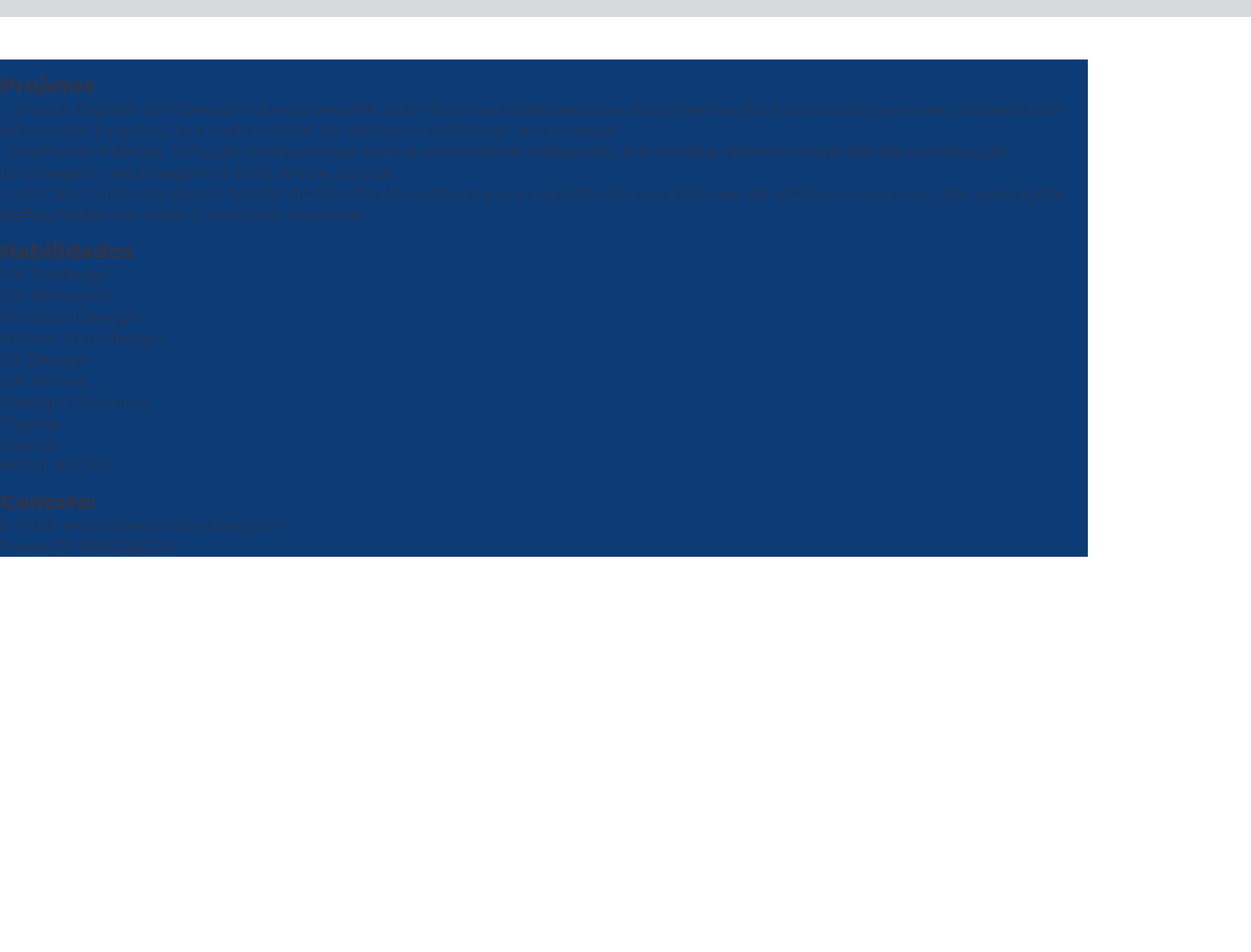
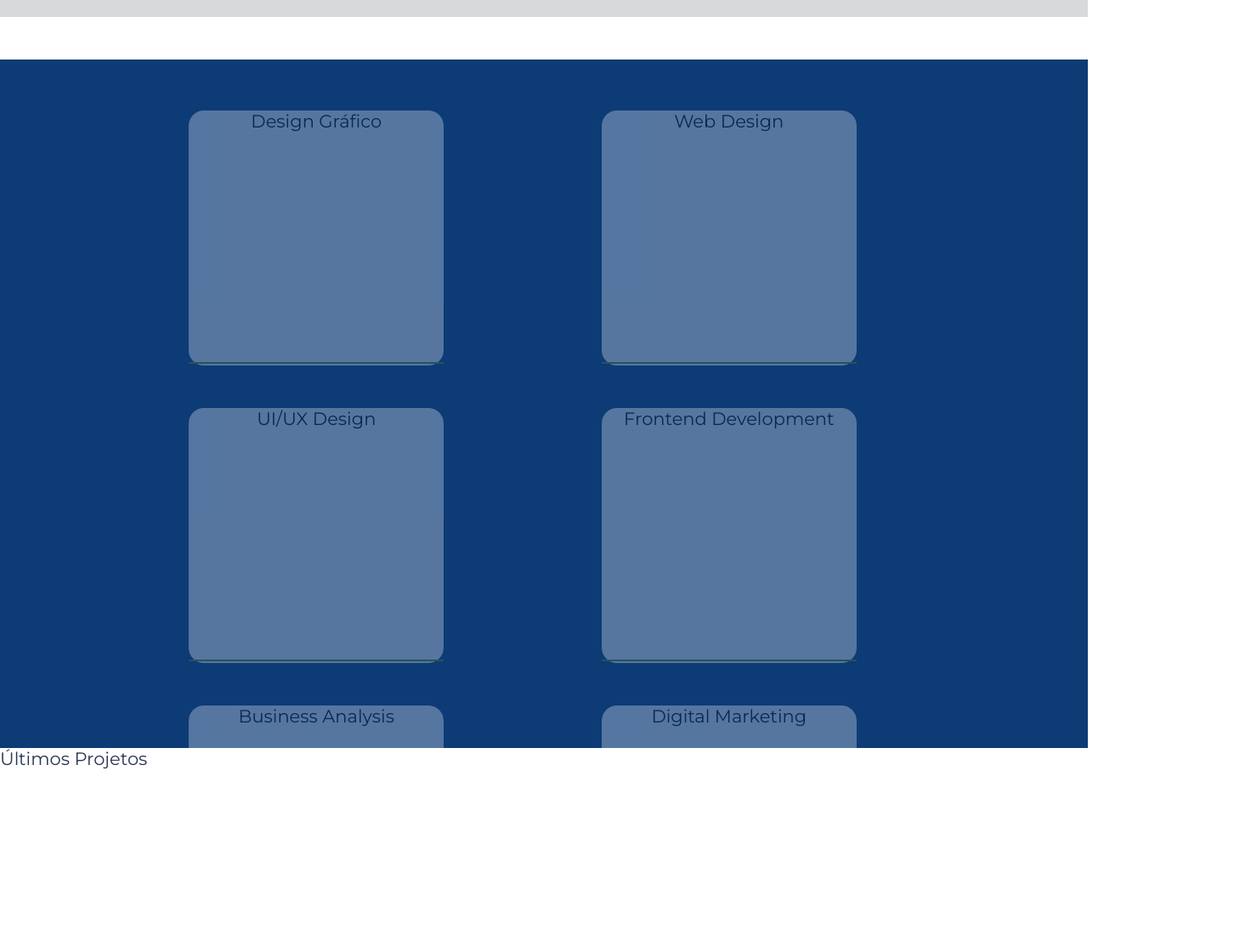
Before and after one commit to CarolineIngrid/antigo_d2.3, a plain HTML site: page index.html in a window 1280 px wide. Shown: the part 1680-2800 px from the top of the page at 85% size, 1472 px wide, since content can reach past the window. Before the commit the page ends 2335 px from the top, so only its background shows below. Drawn offline with Linux system fonts and the light colour scheme.

Commit message:
efeitos hover

```diff
--- a/index.html
+++ b/index.html
@@ -26,7 +26,7 @@
             <ul class="barra-navegacao">
                 <li><a href="#" target="_blank">Home</a></li>
                 <li><a href="#sobre">Sobre</a></li>
-                <li><a href="#">Serviços</a></li>
+                <li><a href="#servicos">Serviços</a></li>
                 <li><a href="#">Portfólio</a></li>
                 <li><a href="#">Preços</a></li>
             </ul>
@@ -94,8 +94,27 @@
 
   <!-- ----------- SERVIÇOS ------------- -->
 
-  <div class="servicos">
-    <h3>Projetos</h3>
+    <div class="servicos" id="servicos">
+      <div class="margin-servicos">
+
+        <div class="quadrado-servicos"> Design Gráfico</div>
+        <div class="quadrado-servicos"> Web Design </div>
+        <div class="quadrado-servicos"> UI/UX Design</div>
+        <div class="quadrado-servicos"> Frontend Development</div>
+        <div class="quadrado-servicos"> Business Analysis</div>
+        <div class="quadrado-servicos"> Digital Marketing </div>
+
+      </div>
+
+    </div>
+
+    <!-- --------------------- SERVIÇOS ---------------- -->
+
+  <div class="portfolio">
+    Últimos Projetos
+  </div>
+
+  <!-- <h3>Projetos</h3>
   <ul>
     <li>
         - Studio Digital: Um Design Library versátil, com foco na colaboração e
@@ -131,9 +150,7 @@
     <ul>
       <li> E-Mail: enzo@example.designer</li>
       <li> Fone:(11) 991002003</li>
-              </ul>
-
-  </div>
+    </ul> -->
 
 
   </body>
--- a/reset.css
+++ b/reset.css
@@ -1,4 +1,5 @@
 * {
     margin: 0;
     padding: 0;
+    box-sizing: content-box;
 }
--- a/style.css
+++ b/style.css
@@ -1,4 +1,8 @@
 /* ------------- BACKGROUND DIAGONAL ---------- */
+
+html {
+  scroll-behavior: smooth;
+}
 
 .background-linear {
   width: 100%;
@@ -44,7 +48,7 @@
   #sobre{
     background-color: #d7d9db;
     height: 800px;
-    width: 100%;
+    width: 85%;
     line-height: 36px;
     padding-left: 15%;
   }
@@ -52,30 +56,62 @@
   #sobre > img {
     width: 400px;
     height: 400px;
+    margin-right: 2%;
+    margin-top: 3%;
   }
 
   .progresso{
     text-align: right;
-    padding-left: 10%;
+    padding-left: 5%;
     margin-top: 10%;
     margin-right: 40%;
     margin-left: 22%;
     display: block;
   }
 
-  /* .progresso label, progress{ */
-    /* height: 800px;
-    width: 700px;
-    text-align: justify; */
-    /* margin-top: 50%;
-
-  } */
-
-
-
+  .margin-servicos{
+    margin-left: 30px;
+  }
+  /* ----------------- PÁGINA SERVIÇOS ------------------ */
   .servicos{
     background-color: #0c3b76;
     margin-top: 50px;
+    width: 100%;
+    height: 800px;
+    color: black;
+    text-align: center;
+    padding-top: 10px;
+  }
+
+  .quadrado-servicos{
+    width: 300px;
+    height: 300px;
+    border-radius: 6%;
+    background-color: #fff;
+    opacity: 0.3;
+    text-align: center;
+    display: inline-block;
+    margin-left: 50px;
+    margin-right: 130px;
+    margin-top: 50px;
+    position: relative;
+  }
+
+  .quadrado-servicos::before {
+    content: '';
+    background-color: #6a8d11;
+    position: absolute;
+    left: 0;
+    bottom: 2px;
+    width: 100%;
+    height: 2px;
+    z-index: -1;
+    transition: all .3s ease-in-out;
+  }
+
+  .quadrado-servicos:hover::before {
+    bottom: 0;
+    height: 100%;
   }
 
   /* --------BOTÃO---------- */
@@ -156,5 +192,5 @@
   .sobre-textos h2{
     font-weight: bolder;
    letter-spacing: 8px;
-   margin-left: 5%;
+   margin-left: 6%;
   }
```
Lines whose indentation alone changed are shown as unchanged.
